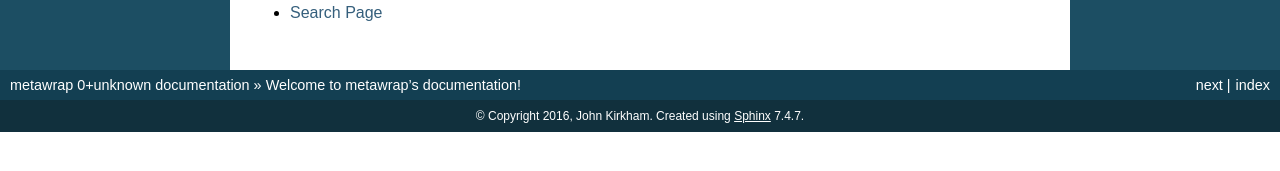
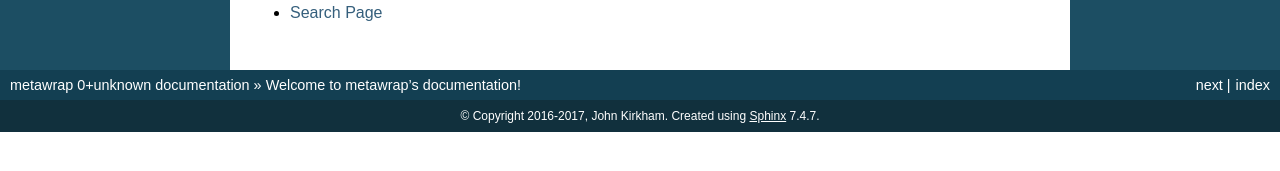
Before and after one commit to jakirkham/metawrap, a Sphinx documentation site: the page built from docs/index.rst, in a window 1280 px wide. Shown: the part 349-520 px from the top of the page. Built offline with Sphinx 7.4.7, drawn with Linux system fonts in a browser that asks for light colours; pages that are not in the unit, such as notebooks, are missing from menus.

Commit message:
Update copyright years in docs.

```diff
--- a/docs/conf.py
+++ b/docs/conf.py
@@ -61,7 +61,7 @@ master_doc = 'index'
 
 # General information about the project.
 project = u'metawrap'
-copyright = u"2016, John Kirkham"
+copyright = u"2016-2017, John Kirkham"
 
 # The version info for the project you're documenting, acts as replacement
 # for |version| and |release|, also used in various other places throughout
```
